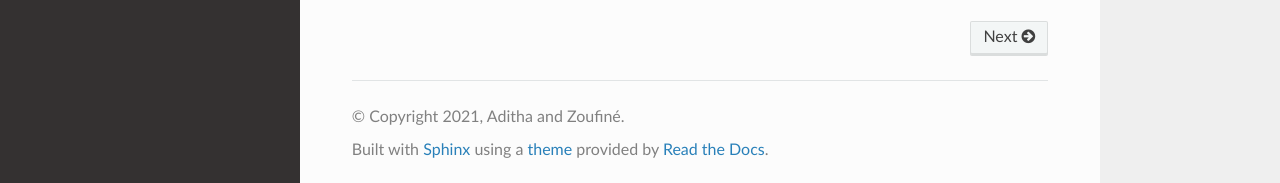
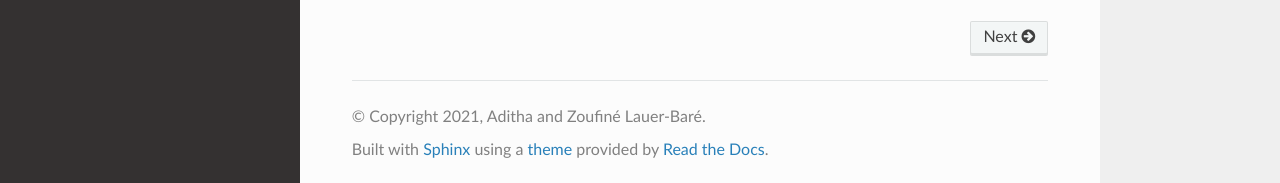
Before and after one commit to im-AMS/Conformal-Maps, a Sphinx documentation site: the page built from docs/source/index.rst, in a window 1280 px wide and 900 px high, scrolled down 882 px. Shown: the part 714-897 px from the top of the window. Built offline with Sphinx 7.4.7 and the Read the Docs theme 2.0.0, drawn with Linux system fonts in a browser that asks for light colours.

Commit message:
Update conf.py

```diff
--- a/docs/source/conf.py
+++ b/docs/source/conf.py
@@ -26,8 +26,8 @@ sys.path.insert(0, os.path.abspath('{0}'.format('.')))
 # -- Project information -----------------------------------------------------
 
 project = 'Conformal-Maps'
-copyright = '2021, Aditha and Zoufiné'
-author = 'Aditha and Zoufiné'
+copyright = '2021, Aditha and Zoufiné Lauer-Baré'
+author = 'Aditha and Zoufiné Lauer-Baré'
 
 # The full version, including alpha/beta/rc tags
 release = '1'
```
